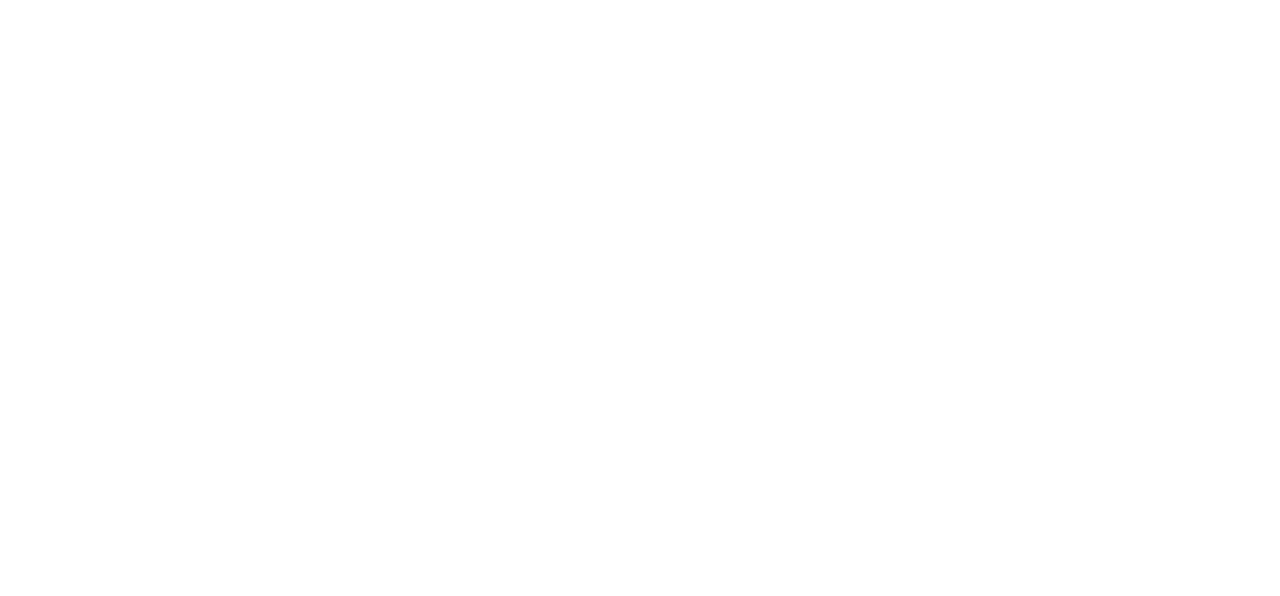
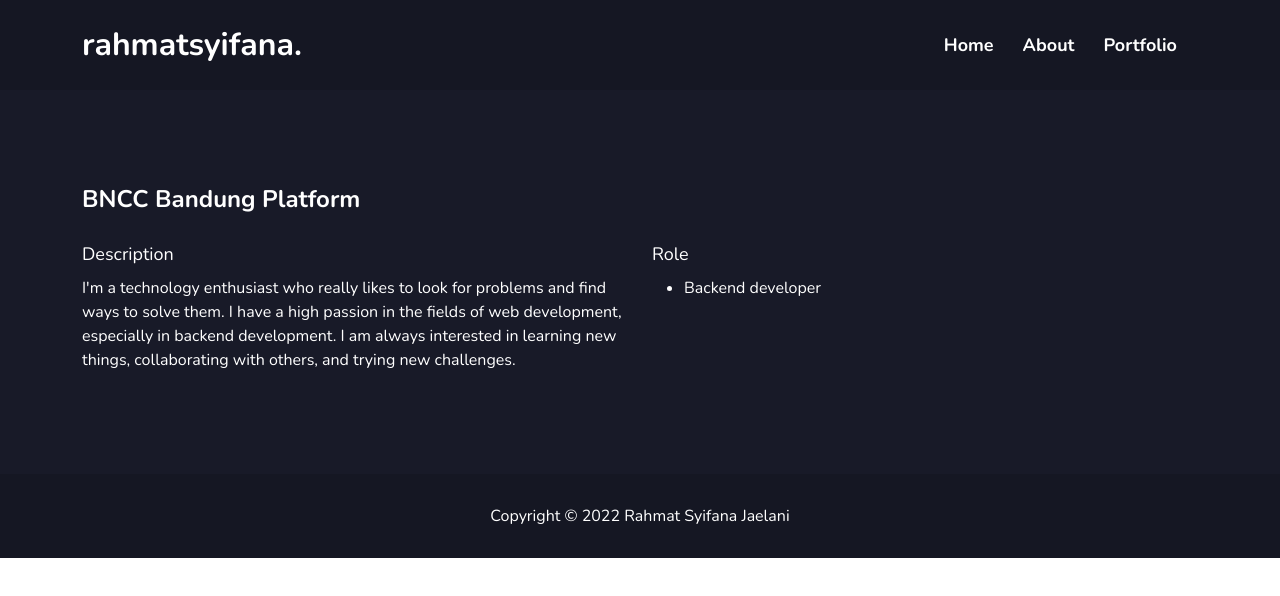
Before and after one commit to rahmatsyifana12/my-portfolio-v2, a React (Create React App) app: page /portfolio/example in a window 1280 px wide. Before the commit this address had no page. Shown: the top 596 px of the page. Built offline with nearby package versions, Linux system fonts and the light colour scheme.

Commit message:
Add portfolio example

```diff
--- a/src/App.js
+++ b/src/App.js
@@ -3,6 +3,7 @@ import Home from './components/Home/Home';
 import Portfolio from './components/Portfolio/Portfolio';
 import About from './components/About/About';
 import ScrollToTop from './components/ScrollToTop/ScrollToTop';
+import PortfolioExample from './components/PortfolioExample/PortfolioExample';
 
 function App() {
   return (
@@ -13,6 +14,7 @@ function App() {
             <Route exact path='/' element={<Home />} />
             <Route exact path='/about' element={<About />} />
             <Route exact path='/portfolio' element={<Portfolio />} />
+            <Route exact path='/portfolio/example' element={<PortfolioExample />} />
           </Route>
         </Routes>
       </ScrollToTop>
--- /dev/null
+++ b/src/components/PortfolioExample/PortfolioExample.css
@@ -0,0 +1,7 @@
+.port-title {
+    font-size: 24px;
+}
+
+.desc {
+    font-size: 18px;
+}
--- /dev/null
+++ b/src/components/PortfolioExample/PortfolioExample.jsx
@@ -0,0 +1,41 @@
+import Footer from "../Footer/Footer";
+import Navbar from "../Navbar/Navbar";
+import './PortfolioExample.css';
+
+function PortfolioExample() {
+    return (
+        <div>
+            <Navbar />
+            <section id="portfolio" className="portfolio">
+                <div className="container">
+                    <div className="port-title fw-bold mb-4">
+                        BNCC Bandung Platform
+                    </div>
+                    <div className="row">
+                        <div className="col-md-6">
+                            <div className="about-me">
+                                <div className="mb-2 desc">Description</div>
+                                <p className="p-desc">
+                                    I'm a technology enthusiast who really likes to look for problems and find ways to solve them. I have a high passion in the fields of web development, especially in backend development. I am always interested in learning new things, collaborating with others, and trying new challenges.
+                                </p>
+                            </div>
+                        </div>
+                        <div className="col-md-6">
+                            <div className="about-me">
+                                <div className="mb-2 desc">Role</div>
+                                <p className="p-desc">
+                                    <ul>
+                                        <li>Backend developer</li>
+                                    </ul>
+                                </p>
+                            </div>
+                        </div>
+                    </div>
+                </div>
+            </section>
+            <Footer />
+        </div>
+    );
+}
+
+export default PortfolioExample;
```
